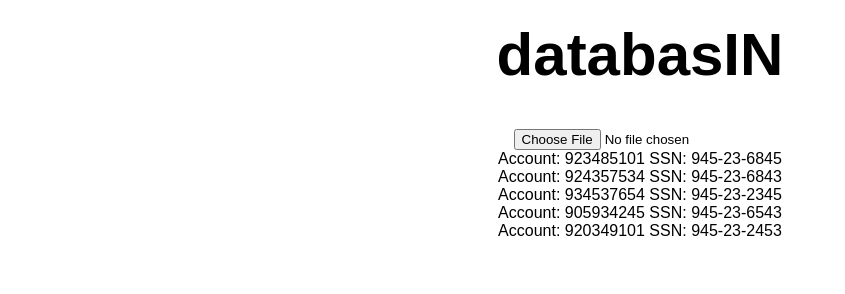
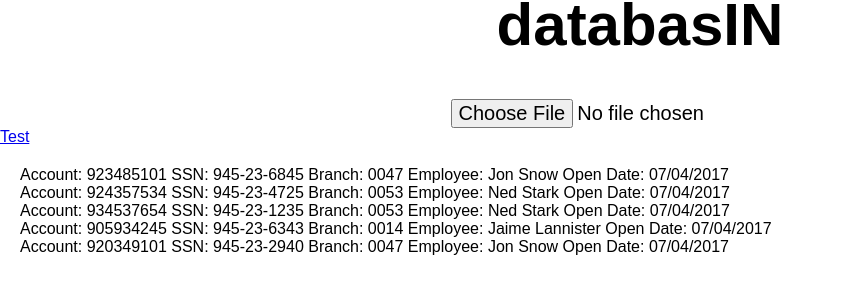
Before and after one commit to rustonrr/databasIN, a React (Create React App) app in the folder react/: page /landing in a window 1280 px wide. Shown: the part 124-418 px from the top of the page, without its empty margins (0-845 px from the left). Built offline with nearby package versions, Linux system fonts and the light colour scheme.

Commit message:
basic styling, beginning routes

```diff
--- a/react/package.json
+++ b/react/package.json
@@ -5,7 +5,10 @@
   "dependencies": {
     "papaparse": "^4.3.3",
     "react": "^15.6.1",
-    "react-dom": "^15.6.1"
+    "react-dom": "^15.6.1",
+    "react-redux": "^5.0.5",
+    "react-router-dom": "^4.1.2",
+    "redux": "^3.7.2"
   },
   "devDependencies": {
     "react-scripts": "1.0.10"
--- a/react/src/App.css
+++ b/react/src/App.css
@@ -1,3 +1,7 @@
+/** {
+   border: 1px solid red !important;
+}*/
+
 .App {
   text-align: center;
 }
@@ -10,19 +14,19 @@
   margin-left: 20px;
 }
 
-.App-header {
-  background-color: #222;
-  height: 150px;
-  padding: 20px;
-  color: white;
+.databasIN {
+  font-size: 60px;
+  margin-top: 10px;
 }
 
-.App-intro {
-  font-size: large;
+.Input-spreadsheet {
+  font-size: 20px;
 }
 
-.databasIN {
-  font-size: 60px;
+
+.Account-list {
+  padding-left: 20px;
+  padding-top: 20px;
 }
 
 @keyframes App-logo-spin {
--- a/react/src/App.js
+++ b/react/src/App.js
@@ -1,6 +1,7 @@
 import React, {Component} from 'react';
 import Papa from "papaparse"
 import './App.css';
+import { NavLink } from "react-router-dom";
 
 class App extends Component {
   constructor() {
@@ -9,19 +10,19 @@ class App extends Component {
       buttonInvisible: true,
       accountList: [
         [
-          "923485101", "945-23-6845"
+          "923485101", "945-23-6845", "0047", "Jon Snow", '07/04/2017'
         ],
         [
-          "924357534", "945-23-6843"
+          "924357534", "945-23-4725", "0053", "Ned Stark", '07/04/2017'
         ],
         [
-          "934537654", "945-23-2345"
+          "934537654", "945-23-1235", "0053", "Ned Stark", '07/04/2017'
         ],
         [
-          "905934245", "945-23-6543"
+          "905934245", "945-23-6343", "0014", "Jaime Lannister", '07/04/2017'
         ],
         [
-          "920349101", "945-23-2453"
+          "920349101", "945-23-2940", "0047", "Jon Snow", '07/04/2017'
           ]
       ]
     }
@@ -46,12 +47,10 @@ class App extends Component {
         alert(reason)
       },
       complete: (results) => {
+
         fileInput.value = "";
         this.setState({
-          accountList: this
-            .state
-            .accountList
-            .concat(results.data),
+          accountList: this.state.accountList.concat(results.data),
           buttonInvisible: true
         })
       }
@@ -65,21 +64,24 @@ class App extends Component {
   render() {
     return (
       <div>
+
+
+
         <img className="App-logo" src="http://pledgie.com/assets/campaigns/23315/medium/database-logo.png?1390316899" alt="BOOM HEADSHOT" />
 
         <div className="App">
-        <h1 className="databasIN">databasIN</h1>
+          <h1 className="databasIN">databasIN</h1>
+          <input className="Input-spreadsheet" onChange={this.onInputFileChange.bind(this)} id="csv-input" type="file"></input>
+          <button className="Input-spreadsheet" hidden={this.state.buttonInvisible} onClick={this.processCSV.bind(this)}>Upload</button>
+        </div>
+        <NavLink to={"/landing"}> Test</NavLink>
+        <div className="Account-list">
+          {this.state.accountList.map(function (account) {
+            return <div>Account: {account[0]}  SSN: {account[1]} Branch: {account[2]} Employee: {account[3]} Open Date: {account[4]}</div>
+          })}
+        </div>
 
-        <input onChange={this.onInputFileChange.bind(this)} id="csv-input" type="file"></input>
-        <button hidden={this.state.buttonInvisible} onClick={this.processCSV.bind(this)}>Upload</button>
 
-        <div>
-          {this.state.accountList.map(function (account) {
-              return <div>Account: {account[0]}  SSN: {account[1]}</div>
-            })}
-
-        </div>
-        </div>
 
       </div>
     );
--- /dev/null
+++ b/react/src/Landing/landing.css
@@ -0,0 +1,3 @@
+.hello-world {
+    color: black;
+}
--- /dev/null
+++ b/react/src/Landing/landing.js
@@ -0,0 +1,21 @@
+import React, { Component } from 'react';
+import './landing.css';
+import { NavLink } from "react-router-dom";
+
+class Landing extends Component {
+    constructor() {
+        super()
+        this.state = null
+    }
+
+    render() {
+        return (
+            <div className="hello-world">
+                <p>Hello World Landing</p>
+            </div>
+        );
+    }
+}
+
+
+export default Landing
--- a/react/src/index.js
+++ b/react/src/index.js
@@ -3,6 +3,20 @@ import ReactDOM from 'react-dom';
 import './index.css';
 import App from './App';
 import registerServiceWorker from './registerServiceWorker';
+import { MemoryRouter as Router, Route, Switch } from "react-router-dom";
+import { Provider } from "react-redux";
+import Landing from './Landing/landing';
 
-ReactDOM.render(<App />, document.getElementById('root'));
+ReactDOM.render(
+    <Provider>
+        <Router>
+            <Switch>
+                <Route exact path="/" component={App} />
+                <Route path="/landing" component={Landing} />
+                {/*eventually make this login-landingpage-app*/}
+            </Switch>
+        </Router>
+    </Provider>,
+document.getElementById('root')
+);
 registerServiceWorker();
```
Also changed, not shown: 2 other files (tests, documents, lock files or other folders).
